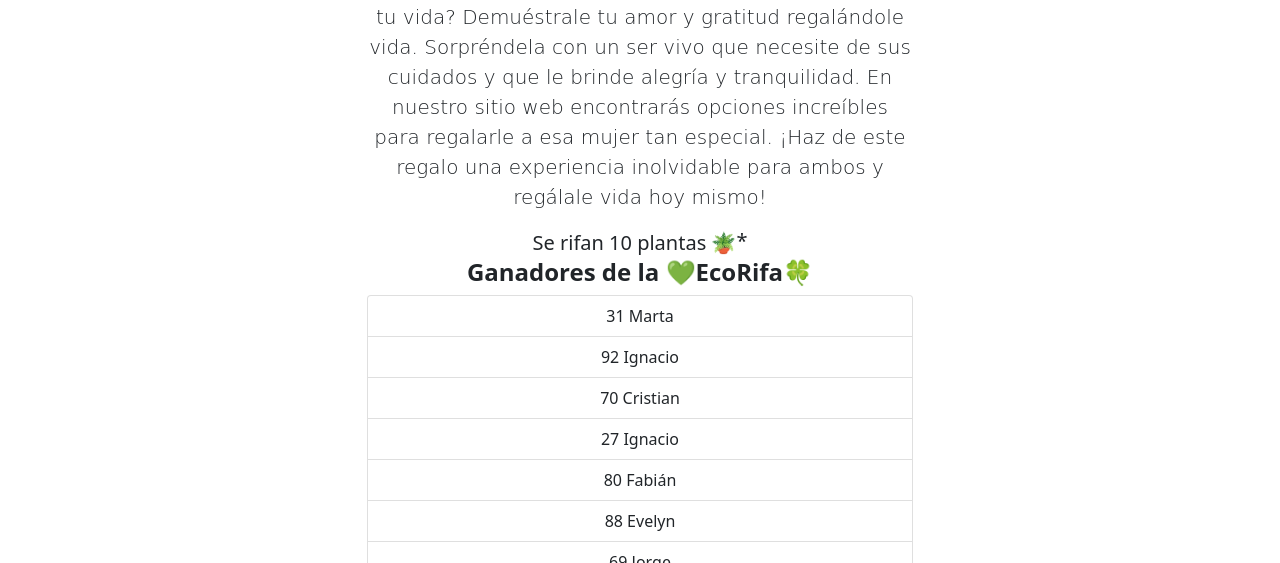
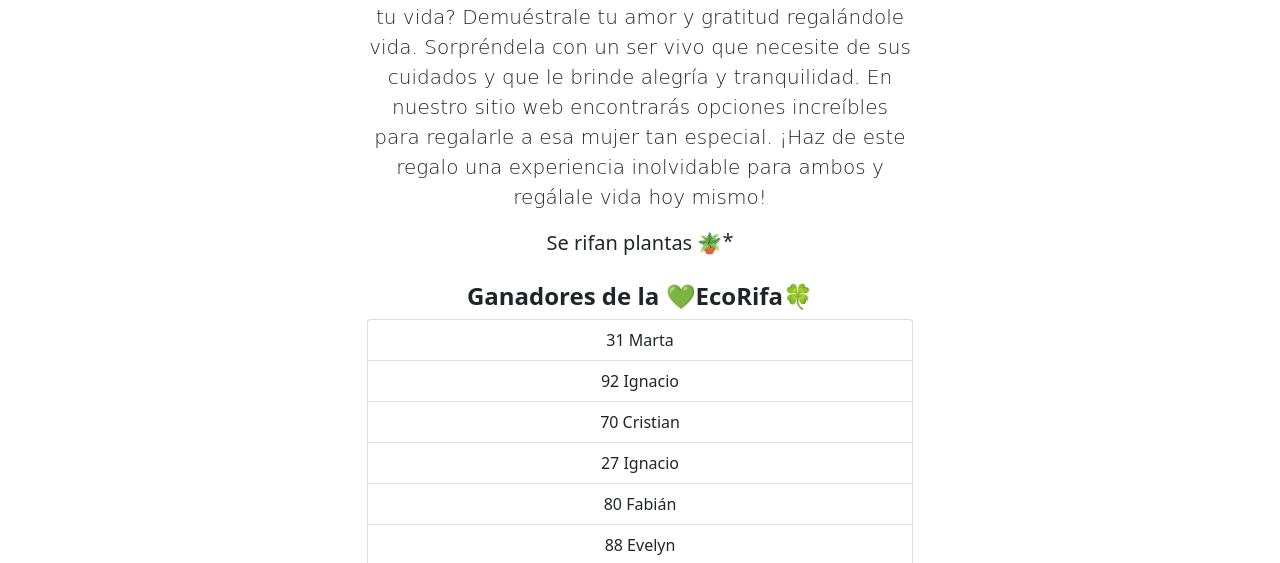
Before and after one commit to eanorambuena/EcoRifa, a plain HTML site: page index.html in a window 1280 px wide. Shown: the part 236-799 px from the top of the page. Drawn offline with nearby package versions, Linux system fonts and the light colour scheme; a script that the page names is missing.

Commit message:
Update Ganadores style

```diff
--- a/index.html
+++ b/index.html
@@ -146,7 +146,8 @@
       <div class="col-lg-6 col-md-8 mx-auto">
         <h1 class="fw-light">💚EcoRifa🍀</h1>
         <p class="lead text-body-secondary branding">¿No sabes qué regalarle a la mujer más importante de tu vida? Demuéstrale tu amor y gratitud regalándole vida. Sorpréndela con un ser vivo que necesite de sus cuidados y que le brinde alegría y tranquilidad. En nuestro sitio web encontrarás opciones increíbles para regalarle a esa mujer tan especial. ¡Haz de este regalo una experiencia inolvidable para ambos y regálale vida hoy mismo!</p>
-        <p class="lead text-body-secondary d-inline">Se rifan 10 plantas 🪴</p><p class="lead text-body-secondary d-inline" style="position:relative; top:-0.1rem">*</p>
+        <p class="lead text-body-secondary d-inline">Se rifan plantas 🪴</p><p class="lead text-body-secondary d-inline" style="position:relative; top:-0.1rem">*</p>
+        <br/><br/>
         <h4>Ganadores de la 💚EcoRifa🍀</h4>
         <ul class="list-group">
           <li class="list-group-item">31 Marta</li>
```
